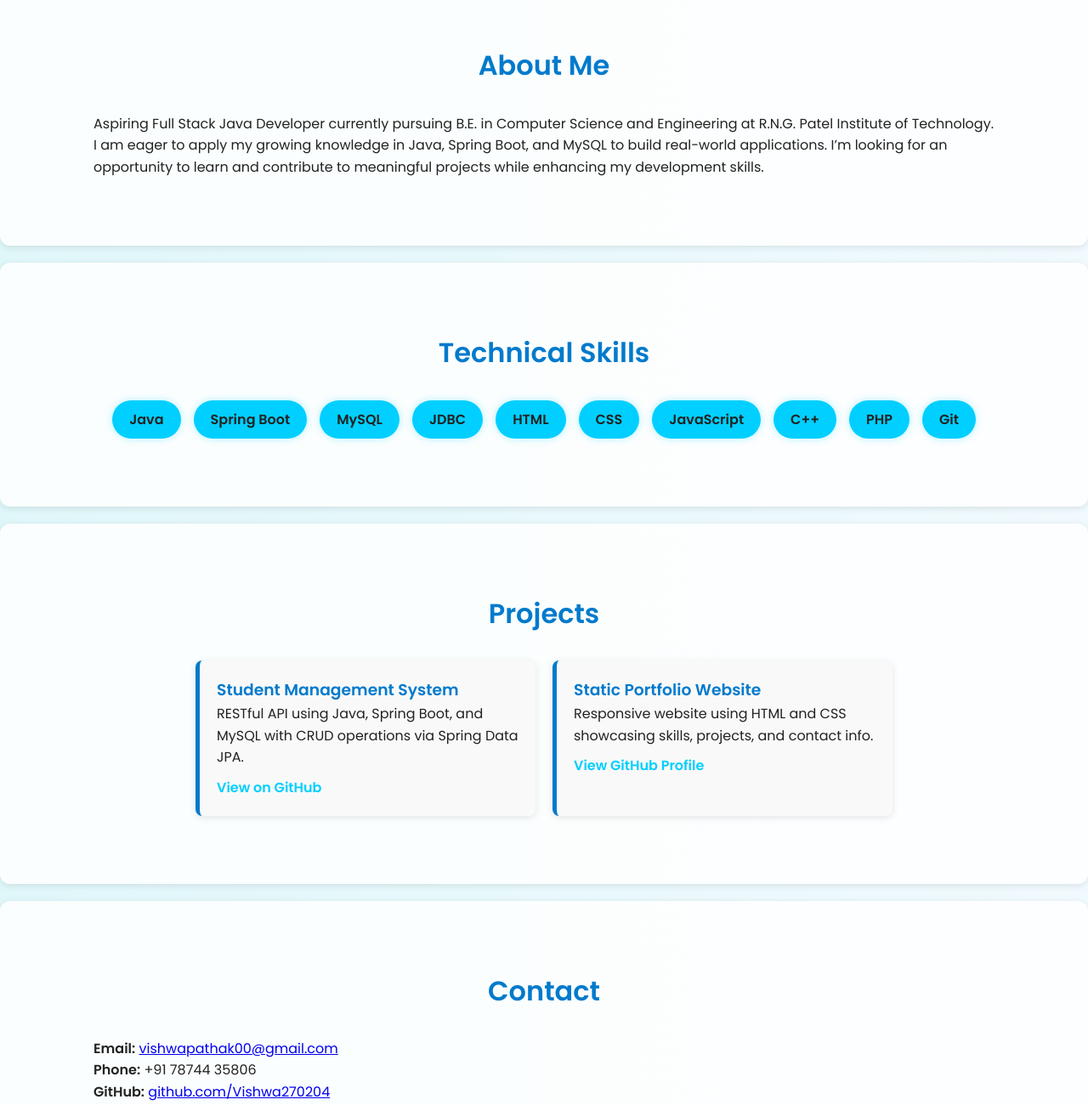
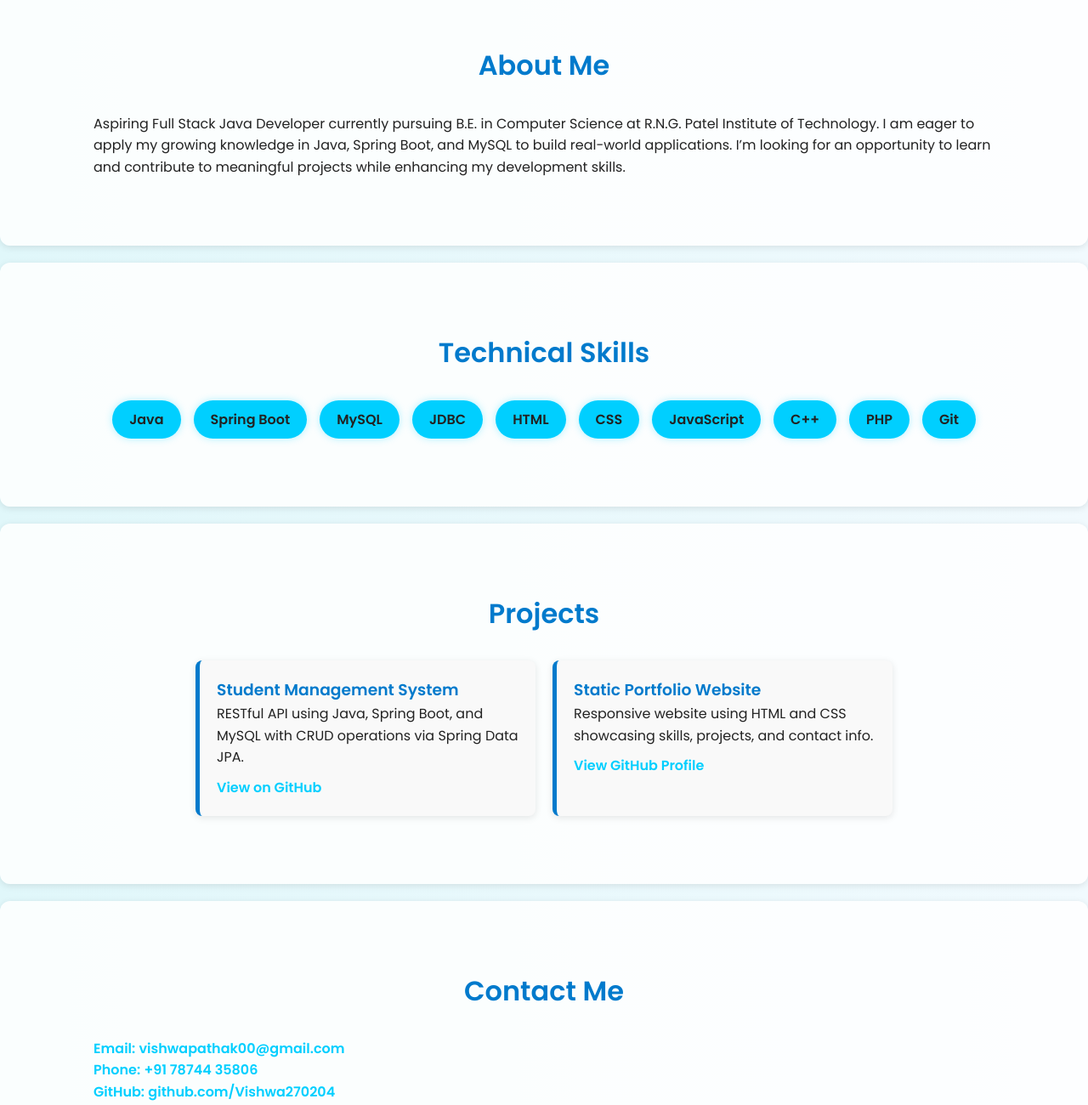
Before and after one commit to Vishwa270204/portfolio, a plain HTML site: page index.html in a window 1280 px wide. Shown: the part 280-1580 px from the top of the page at 85% size. Drawn offline with Linux system fonts and the light colour scheme.

Commit message:
Add files via upload

```diff
--- a/index.html
+++ b/index.html
@@ -26,7 +26,7 @@
     <div class="container">
       <h2>About Me</h2>
       <p>
-        Aspiring Full Stack Java Developer currently pursuing B.E. in Computer Science and Engineering at R.N.G. Patel Institute of Technology.
+        Aspiring Full Stack Java Developer currently pursuing B.E. in Computer Science at R.N.G. Patel Institute of Technology.
         I am eager to apply my growing knowledge in Java, Spring Boot, and MySQL to build real-world applications.
         I’m looking for an opportunity to learn and contribute to meaningful projects while enhancing my development skills.
       </p>
@@ -71,14 +71,15 @@
     </div>
   </section>
 
-  <section id="contact" class="section alt-bg">
-    <div class="container">
-      <h2>Contact </h2>
-      <p><strong>Email:</strong> <a href="mailto:vishwapathak00@gmail.com">vishwapathak00@gmail.com</a></p>
-      <p><strong>Phone:</strong> +91 78744 35806</p>
-      <p><strong>GitHub:</strong> <a href="https://github.com/Vishwa270204" target="_blank">github.com/Vishwa270204</a></p>
-    </div>
-  </section>
+ <section id="contact" class="section alt-bg">
+  <div class="container contact-info">
+    <h2>Contact Me</h2>
+    <p><strong>Email:</strong> <a href="mailto:vishwapathak00@gmail.com">vishwapathak00@gmail.com</a></p>
+    <p><strong>Phone:</strong> <a href="tel:+917874435806">+91 78744 35806</a></p>
+    <p><strong>GitHub:</strong> <a href="https://github.com/Vishwa270204" target="_blank">github.com/Vishwa270204</a></p>
+  </div>
+</section>
+
 
   <footer>
     <div class="container">
```
